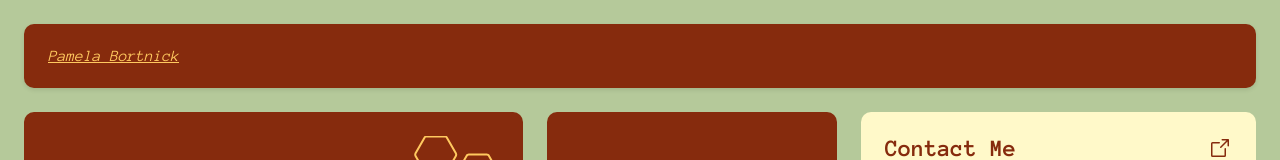
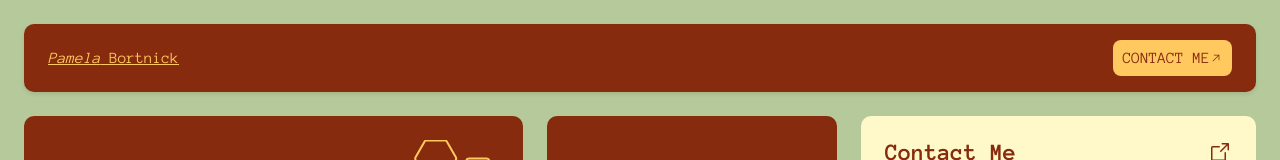
Before and after one commit to pbortnick/pamelahoneybortnick, a Next.js app: page / in a window 1280 px wide. Shown: the top 160 px of the page. Built offline with nearby package versions, Linux system fonts and the light colour scheme.

Commit message:
add button

```diff
--- /dev/null
+++ b/app/components/button/button.module.css
@@ -0,0 +1,16 @@
+.buttonLink {
+	display: flex;
+	align-items: center;
+	justify-content: center;
+	text-transform: uppercase;
+	padding: 10px;
+	background: var(--text);
+	color: var(--primary);
+	font-size: var(--font-size-x-small);
+	text-decoration: none;
+	border-radius: 8px;
+
+	&:hover {
+		text-decoration: underline;
+	}
+}
--- /dev/null
+++ b/app/components/button/index.tsx
@@ -0,0 +1,21 @@
+import { ArrowUpRightIcon } from "@phosphor-icons/react/ssr";
+import s from "./button.module.css";
+
+interface ButtonLinkProps {
+	text: string;
+	href: string;
+	opensNewTab?: boolean;
+}
+
+const ButtonLink = ({ text, href, opensNewTab }: ButtonLinkProps) => (
+	<a
+		href={href}
+		className={s.buttonLink}
+		target={opensNewTab ? "_blank" : undefined}
+	>
+		{text}
+		{opensNewTab && <ArrowUpRightIcon color="var(--primary)" size={12} />}
+	</a>
+);
+
+export { ButtonLink };
--- a/app/components/nav/index.tsx
+++ b/app/components/nav/index.tsx
@@ -1,13 +1,19 @@
 import Link from "next/link";
 import s from "./nav.module.css";
+import { ButtonLink } from "../button";
 
 const Nav = () => {
 	return (
 		<div className={s.header}>
 			<nav className={s.nav}>
 				<Link href="/" className={s.link}>
-					<i>Pamela Bortnick</i>
+					<i>Pamela</i> Bortnick
 				</Link>
+				<ButtonLink
+					href="mailto:pbortnick@gmail.com"
+					text="Contact me"
+					opensNewTab
+				/>
 			</nav>
 		</div>
 	);
--- a/app/components/nav/nav.module.css
+++ b/app/components/nav/nav.module.css
@@ -3,18 +3,23 @@
 }
 
 .nav {
+	font-family: var(--font-anonymous-pro);
 	display: flex;
-	flex-direction: column;
 	align-items: center;
 	background-color: var(--primary);
-	padding: var(--padding);
+	padding: var(--spacing-medium);
 	color: var(--text);
 	border-radius: var(--border-radius);
 	box-shadow: 0 2px 4px rgba(0, 0, 0, 0.1);
 	display: flex;
-	align-items: flex-start;
+	align-items: center;
+	justify-content: space-between;
+
+	@media (min-width: 768px) {
+		padding: var(--spacing-medium) var(--spacing-large);
+	}
 }
 
 .link {
-	font-family: var(--font-anonymous-pro);
+	font-size: var(--font-size-x-small);
 }
--- a/app/page.tsx
+++ b/app/page.tsx
@@ -3,7 +3,6 @@ import { Contact } from "./components/contact";
 import { Featured } from "./components/featured";
 import { Header } from "./components/header";
 import { Profile } from "./components/profile";
-import { Footer } from "./components/footer";
 import s from "./page.module.css";
 
 export default function Home() {
```
